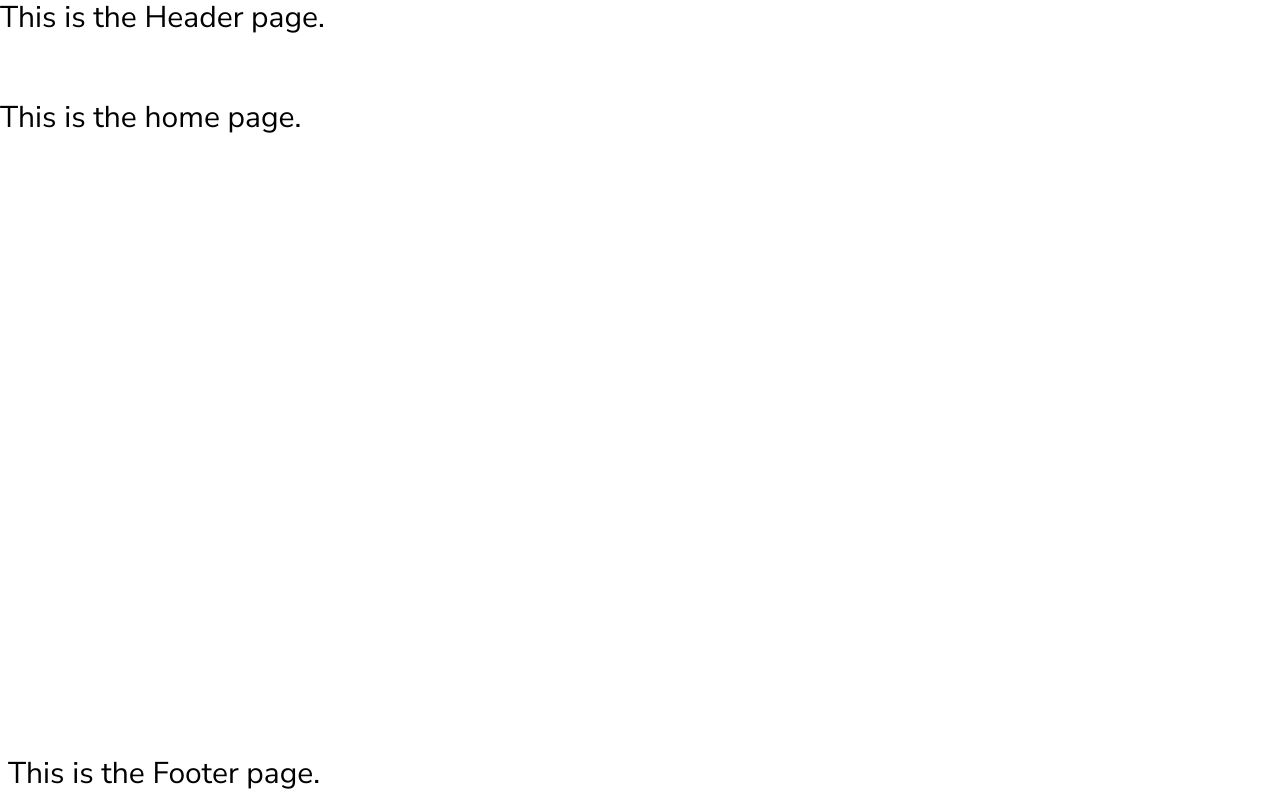
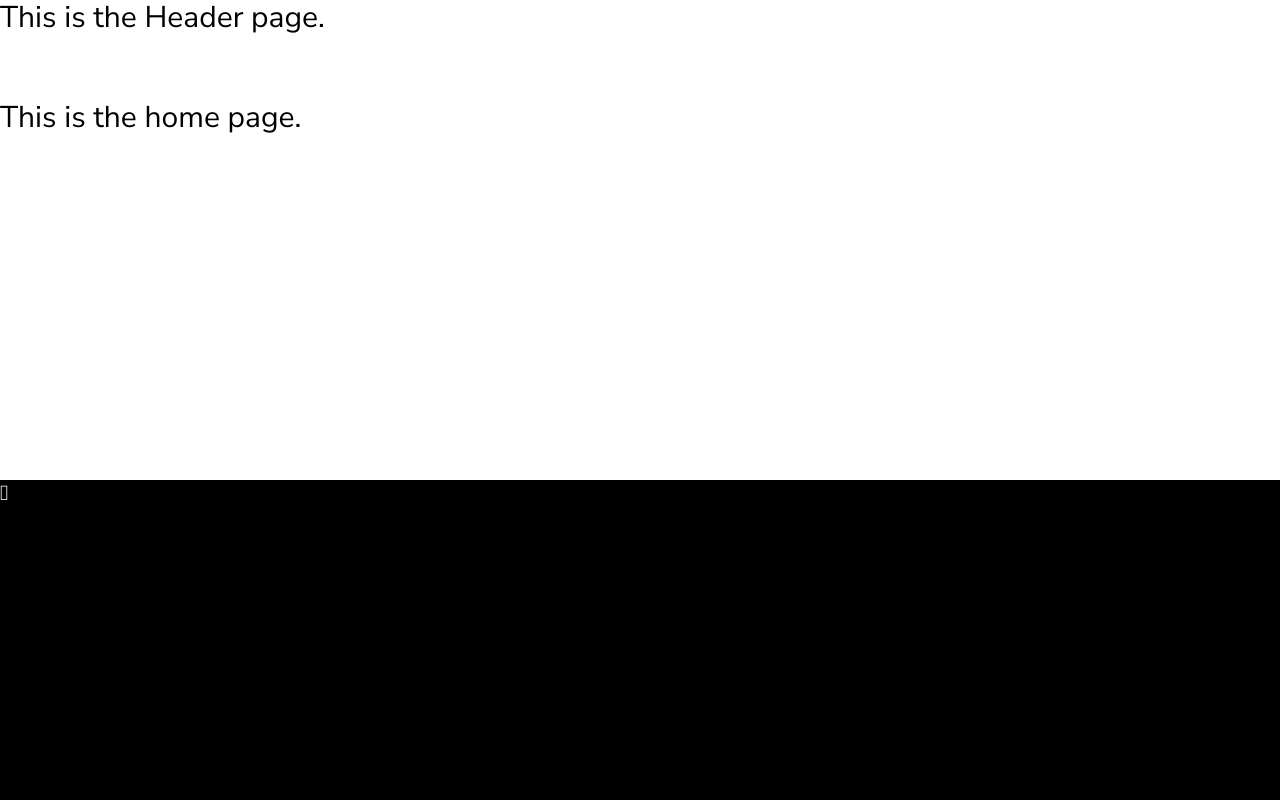
Before and after one commit to UltraRaptorYT/SUTDWTH23, a React (Vite) app in the folder client/: page / in a window 1280 px wide. Built offline with nearby package versions, Linux system fonts and the light colour scheme; a web font is replaced by a local one.

Commit message:
Tailwind Bug

```diff
--- a/client/src/pages/Footer.jsx
+++ b/client/src/pages/Footer.jsx
@@ -2,8 +2,12 @@ import React from "react";
 
 function Footer() {
   return (
-    <footer className="mt-auto p-2">
-      <div className="text-3xl">This is the Footer page.</div>
+    <footer className="mt-auto">
+      <div className="w-full aspect-[4/1] bg-black">
+        <div className="">
+          <i className="fa-solid fa-utensils text-white"></i>
+        </div>
+      </div>
     </footer>
   );
 }
```
Also changed, not shown: client/components.json (added).
